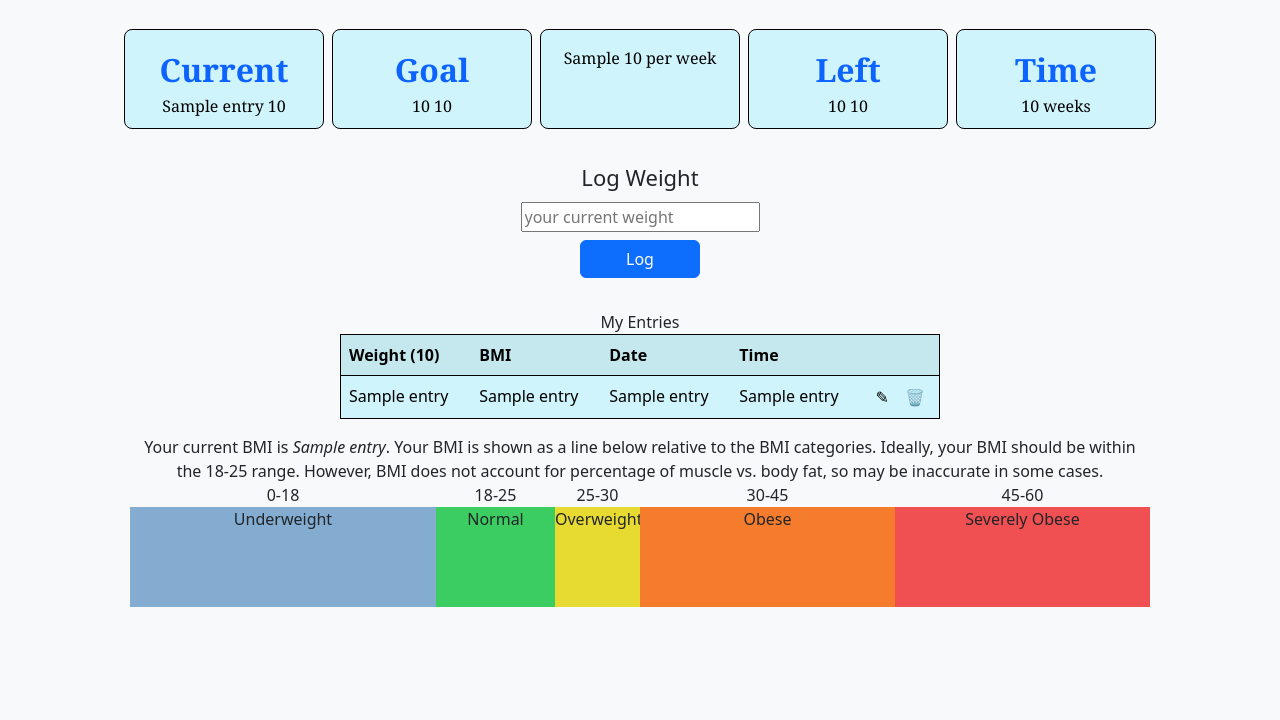
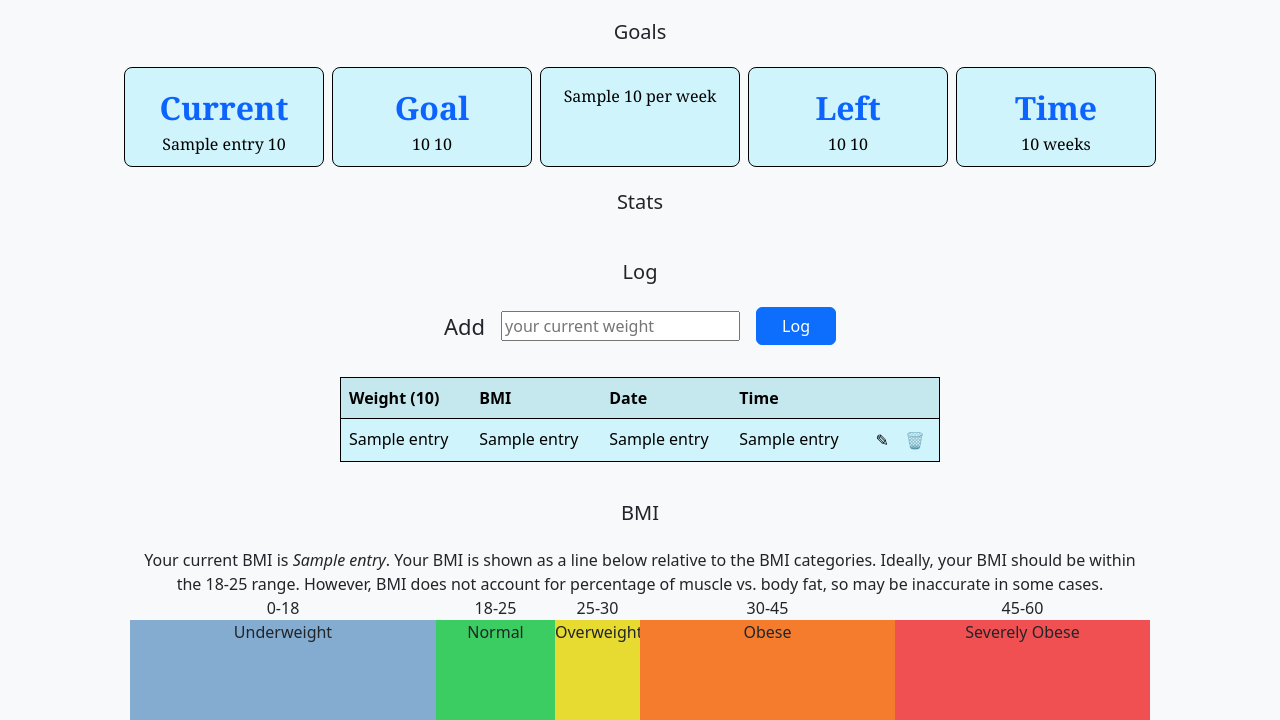
Before and after one commit to bradapc/tracker, a Flask app: template templates/weight_log.html in a window 1280 px wide. Shown: the part 107-827 px from the top of the page. Before the commit the page ends 714 px from the top, so only its background shows below. Run offline with Flask 3, Linux system fonts and the light colour scheme; the template is opened without the code that fills it: most values are stand-ins (such as "Sample title", 1, 10 or a date in 2020); some libraries are stand-ins or nearby versions.

Commit message:
Added headings to weight page.

```diff
--- a/static/styles.css
+++ b/static/styles.css
@@ -130,7 +130,6 @@ input:focus {
     display: flex;
     justify-content: center;
     gap: 8px;
-    margin: 32px 0 32px 0;
 }
 
 .goal-weight-box {
@@ -158,20 +157,14 @@ input:focus {
 
 .goal-weight-log-entry {
     display: flex;
-    flex-direction: column;
+    flex-direction: row;
     align-items: center;
+    gap: 16px;
     margin-bottom: 32px;
 }
 
-.goal-weight-log-entry form {
-    display: flex;
-    flex-direction: column;
-    align-items: center;
-    gap: 8px;
-}
-
 .goal-weight-log-entry button {
-    width: 120px;
+    width: 80px;
 }
 
 .goal-weight-log-entry span {
@@ -309,3 +302,10 @@ body h1 {
     display: flex;
     justify-content: center;
 }
+
+.weight-span-header {
+    display: flex;
+    justify-content: center;
+    font-size: 20px;
+    margin: 20px 0;
+}
--- a/templates/weight_log.html
+++ b/templates/weight_log.html
@@ -7,6 +7,7 @@
 {% block body %}
     <h1 class="page-title-header">Weight Log - {{ user }} </h1>
     {% if weight_goals %}
+    <span class="weight-span-header">Goals</span>
         <div class="goal-weight-container">
             <div class="goal-weight-box">
                 <span class="goal-weight-box-head">Current</span>
@@ -38,18 +39,18 @@
                 <p>{{ errormsg }}</p>
             </div>
         {% endif %}
-        <div class="goal-weight-log-entry">
-            <form action="/weight/log" method="post">
-                <span>Log Weight</span>
+        <span class="weight-span-header">Stats</span>
+        <div class="weight-stats">
+            <div id="weightPlot" style="width: 100%; max-width:800px"></div>
+        </div>
+
+        <span class="weight-span-header">Log</span>
+        <div class="weight-log-wrapper">
+            <form class="goal-weight-log-entry" action="/weight/log" method="post">
+                <span>Add</span>
                 <input type="text" placeholder="your current weight" autocomplete="off" name="weight-entry">
                 <button type="submit" class="btn btn-primary">Log</button>
             </form>
-        </div>
-        <div class="weight-stats">
-            <div id="weightPlot" style="width: 100%; max-width:800px"></div>
-        </div>
-        <div class="weight-log-wrapper">
-            <span>My Entries</span>
             <div class="weight-log">
                 <table class="table table-info table-striped table-hover">
                     <tr>
@@ -112,6 +113,7 @@
             </div>
         </div>
     {% endif %}
+    <span class="weight-span-header">BMI</span>
     <div class="bmi-info-wrapper">
         <div class="bmi-info">
             <span id="bmi-category-span"></span>
```
